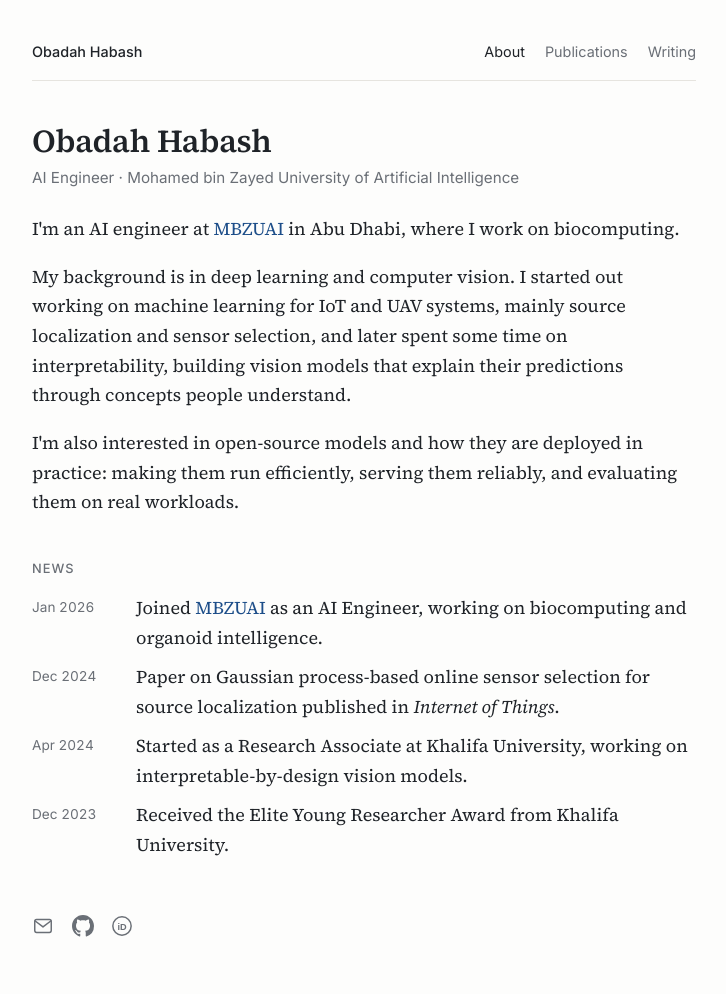
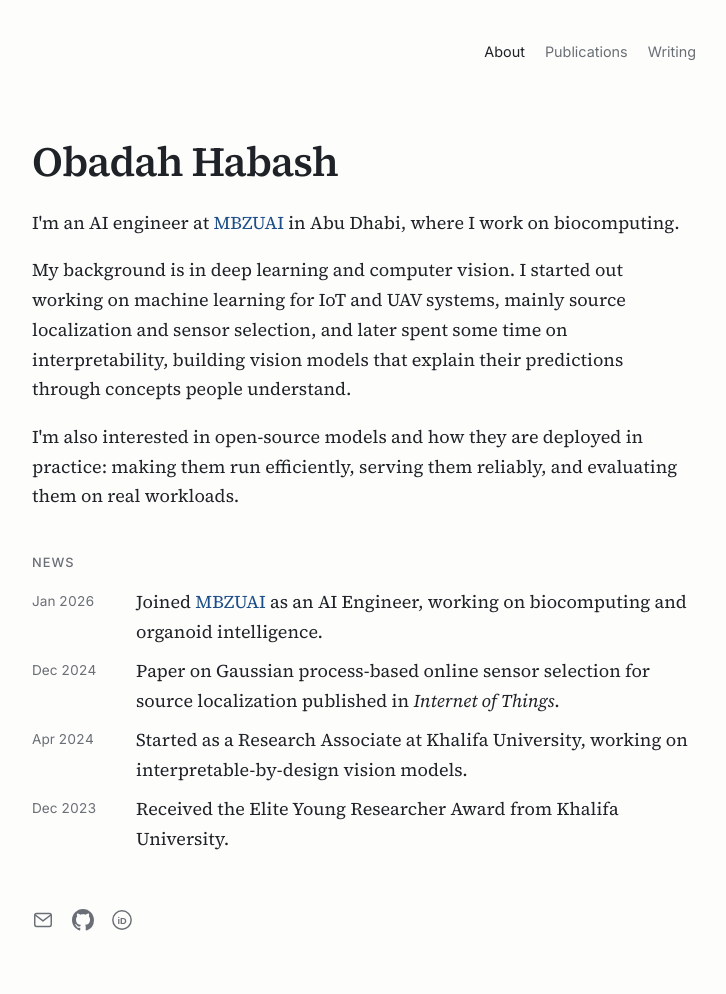
Before and after one commit to obadahmh/obadahmh.github.io, a Jekyll site: the page built from index.md, in a window 1280 px wide. Shown: the whole page, without its empty margins (276-1002 px from the left). Built offline with Jekyll 4.4.1, drawn with Linux system fonts in a browser that asks for light colours.

Commit message:
Show the name once on the home page
Hide the header wordmark on the home page and drop the role line, which
repeated the first sentence of the bio.

Co-Authored-By: Claude Opus 5.5 (1M context) <noreply@anthropic.com>
Claude-Session: https://claude.ai/code/session_01L2JhkBPjUxNyyKZPgutSAx

```diff
--- a/_includes/nav.html
+++ b/_includes/nav.html
@@ -1,5 +1,7 @@
-<header class="site-header">
+<header class="site-header{% if page.url == '/' %} is-home{% endif %}">
+  {%- unless page.url == '/' %}
   <a class="site-title" href="{{ '/' | relative_url }}">{{ site.title }}</a>
+  {%- endunless %}
   <nav>
     {%- assign links = "/|About,/publications/|Publications,/writing/|Writing" | split: "," -%}
     {%- for l in links -%}
--- a/assets/css/style.css
+++ b/assets/css/style.css
@@ -40,6 +40,7 @@ a:hover { text-decoration: underline; text-underline-offset: 2px; }
   padding-bottom: 1rem; margin-bottom: 2.5rem; border-bottom: 1px solid var(--rule);
 }
 .site-title { color: var(--text); font-weight: 500; }
+.site-header.is-home { justify-content: flex-end; border-bottom: 0; margin-bottom: 3.5rem; }
 .site-header nav { display: flex; flex-wrap: wrap; gap: .25rem 1.25rem; }
 .site-header nav a { color: var(--muted); }
 .site-header nav a[aria-current="page"] { color: var(--text); }
@@ -47,6 +48,7 @@ a:hover { text-decoration: underline; text-underline-offset: 2px; }
 /* Type */
 h1, h2, h3 { font-weight: 600; line-height: 1.25; }
 .name, .page-title { font-size: 2rem; margin: 0 0 .25rem; letter-spacing: -.01em; }
+.name { font-size: 2.6rem; letter-spacing: -.02em; margin-bottom: 1.25rem; }
 .page-title { margin-bottom: 1.5rem; }
 .role { font-family: var(--sans); font-size: .95rem; color: var(--muted); margin: 0 0 1.5rem; }
 h2 {
--- a/index.md
+++ b/index.md
@@ -5,8 +5,6 @@ title: About
 <section class="intro">
   <div class="intro-text">
     <h1 class="name">{{ site.author.name }}</h1>
-    <p class="role">AI Engineer &middot; Mohamed bin Zayed University of Artificial Intelligence</p>
-
     <p>I'm an AI engineer at <a href="https://mbzuai.ac.ae">MBZUAI</a> in Abu Dhabi, where I work on biocomputing.</p>
 
     <p>My background is in deep learning and computer vision. I started out working on machine learning for IoT and UAV systems, mainly source localization and sensor selection, and later spent some time on interpretability, building vision models that explain their predictions through concepts people understand.</p>
```
